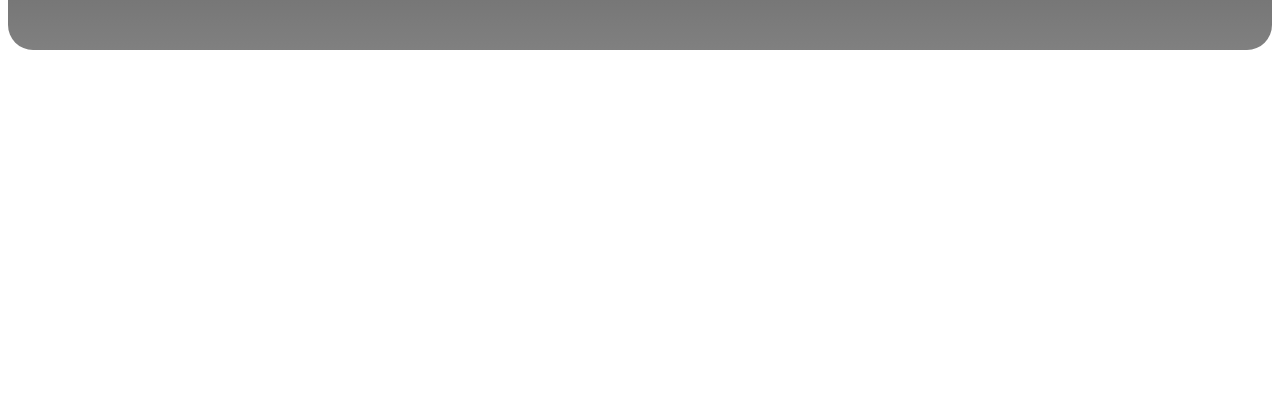
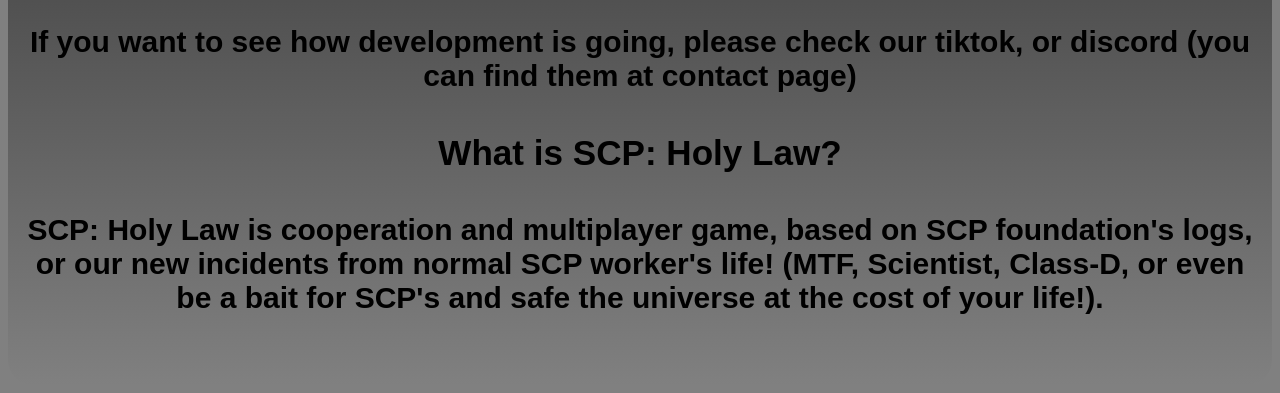
Before and after one commit to scphl/site, a plain HTML site: page index.html in a window 1280 px wide. Shown: the part 667-1060 px from the top of the page. Before the commit the page ends 800 px from the top, so only its background shows below. Drawn offline with Linux system fonts and the light colour scheme.

Commit message:
Site update #2

```diff
--- a/index.html
+++ b/index.html
@@ -1,10 +1,10 @@
 <!DOCTYPE html>
 <html>
 <head>
-  <title>Amine tech</title>
+  <title>SCP: HL</title>
 <style>
 .grid-container {
-  border-radius: 25px;
+    border-radius: 25px;
   display: grid;
   grid-template-areas:
     'header header header header header header'
@@ -25,7 +25,7 @@
 </style>
 </head>
 </html>
-<body>
+<body style="background-color:grey;">
     <div class="grid-container">
       <!--header-->
         <div class="item1">
@@ -36,6 +36,10 @@
         <!--main-->
         <div class="item2">
             <h3>SCP: Holy Law, is currently in build, please be patient!</h3>
+            <h4>If you want to see how development is going, please check our tiktok, or discord (you can find them at contact page)</h4>
+            <h3>What is SCP: Holy Law?</h3>
+            <h4>SCP: Holy Law is cooperation and multiplayer game, based on SCP foundation's logs, or our new incidents from normal SCP worker's life! (MTF, Scientist, Class-D, or even be a bait for SCP's and safe the universe at the cost of your life!).</h4>
+
         </div>
     </div>
 </body>
```
Also changed, not shown: contact.html (+2 -2 lines).
